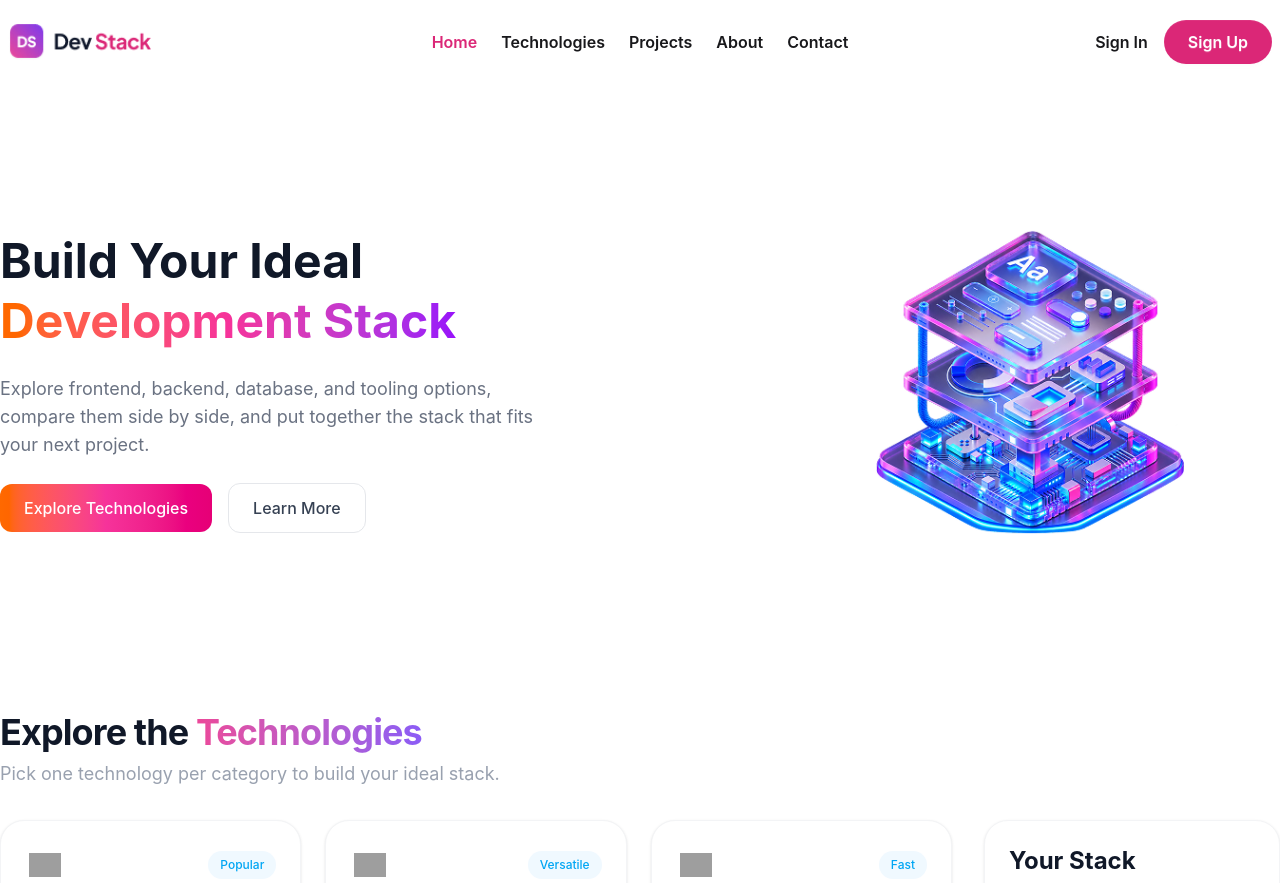
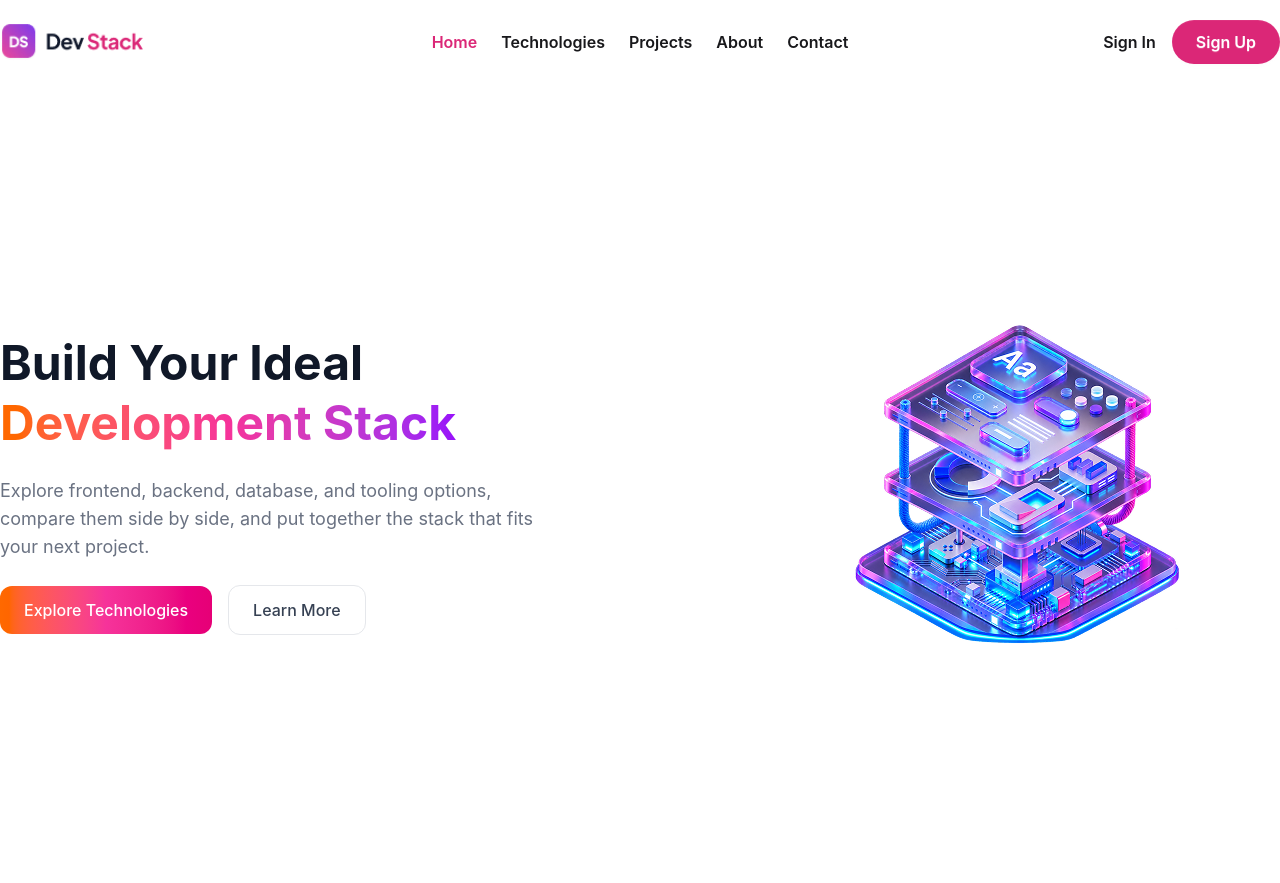
Before and after one commit to swarnabuilds/DevStack, a React (Vite) app: page / in a window 1280 px wide. Shown: the top 883 px of the page. Built offline with nearby package versions, Linux system fonts and the light colour scheme; grey boxes are pictures that could not be loaded.

Commit message:
btn dissable done

```diff
--- a/src/Componenets/Banner/Banner.tsx
+++ b/src/Componenets/Banner/Banner.tsx
@@ -2,8 +2,8 @@
 import bannerImg from '../../assets/banner-stack.png'
 const Banner = () => {
     return (
-<div className="container mx-auto py-12 px-4 md:px-0">
-  <div className="flex flex-col-reverse lg:flex-row justify-between items-center gap-10">
+<div className="container mx-auto px-4 md:px-0">
+  <div className="min-h-screen flex flex-col-reverse lg:flex-row justify-between items-center ">
 
     {/* Left Side Content */}
     <div className="max-w-[570px] text-left">
@@ -34,7 +34,7 @@ const Banner = () => {
     <img
       alt="Banner Image"
       src={bannerImg}
-      className="w-full max-w-[500px] object-contain"
+      className=" max-h-[700px] object-contain"
     />
 
   </div>
--- a/src/Componenets/Navbar/Nav.tsx
+++ b/src/Componenets/Navbar/Nav.tsx
@@ -2,8 +2,8 @@ import logo from '../../assets/logo-text.png';
 
 const Nav = () => {
     return (
-        <header className="sticky top-0 z-50 bg-white/90 backdrop-blur-md border-gray-100">
-            <div className="navbar container mx-auto py-4">
+        <header className="sticky top-0 z-50 bg-white/90 backdrop-blur-sm border-gray-100">
+            <div className="navbar container mx-auto px-4 md:px-0 py-4">
                 <div className="navbar-start">
                     <div className="dropdown">
                         <div tabIndex={0} role="button" className="btn btn-ghost lg:hidden">
@@ -13,7 +13,7 @@ const Nav = () => {
                         </div>
                         <ul
                             tabIndex={-1}
-                            className="menu menu-sm dropdown-content bg-base-100 rounded-box z-[1] mt-3 w-52 p-2 shadow">
+                            className="menu menu-sm dropdown-content bg-base-100 rounded-box z-[1] mt-3 w-52 shadow">
                             <li><a>Home</a></li>
                             <li><a>Technologies</a></li>
                             <li><a>Projects</a></li>
--- a/src/Componenets/Technologies/Technologies.tsx
+++ b/src/Componenets/Technologies/Technologies.tsx
@@ -14,22 +14,7 @@ const Technologies = ({ technologyPromise }:technologyProps) => {
     //for selected stack
     const [selectedStack, setSelectedStack] = useState<ITechnology[]>([])
     const handelAddToStack = (tech:ITechnology) =>{
-        //check already stack exist or not
-        const isExist = selectedStack.find(stack => stack.id === tech.id)
-        if (isExist) {
-            toast.error("Stack is already selected", {
-            position: "top-right",
-            autoClose: 5000,
-            hideProgressBar: false,
-            closeOnClick: false,
-            pauseOnHover: true,
-            draggable: true,
-            progress: undefined,
-            theme: "light",
-            transition: Bounce,
-            });
-        } else {
-            setSelectedStack([...selectedStack, tech]);
+     setSelectedStack([...selectedStack, tech]);
             toast.success("Added Your Stack", {
             position: "top-right",
             autoClose: 5000,
@@ -41,14 +26,24 @@ const Technologies = ({ technologyPromise }:technologyProps) => {
             theme: "light",
             transition: Bounce,
             });
-        }
 
     }
 
     //remove stack handel
     const handelRemoveStack = (id:number) => {
         const remainingStack = selectedStack.filter(stack => stack.id !== id);
-        setSelectedStack(remainingStack)
+        setSelectedStack(remainingStack);
+        toast('Remove Technology From Your Stack', {
+        position: "top-right",
+        autoClose: 5000,
+        hideProgressBar: false,
+        closeOnClick: false,
+        pauseOnHover: true,
+        draggable: true,
+        progress: undefined,
+        theme: "light",
+        transition: Bounce,
+        });
     }
 
     //remove all from stack
@@ -69,7 +64,7 @@ const Technologies = ({ technologyPromise }:technologyProps) => {
     return (
 
         <div className="container mx-auto">
-            <div className="px-4 md:px-0 py-8">
+            <div className="px-4 md:px-0 py-12 md:py-0">
                 <h2 className="text-3xl md:text-4xl font-bold text-gray-900 tracking-tight">
                     Explore the{" "}
                     <span className="bg-gradient-to-r from-[#EC4899] to-[#8B5CF6] bg-clip-text text-transparent">
@@ -81,7 +76,7 @@ const Technologies = ({ technologyPromise }:technologyProps) => {
                 </p>
             </div>
 
-           <div className="grid grid-cols-1 lg:grid-cols-12 gap-8 items-start">
+           <div className="grid grid-cols-1 lg:grid-cols-12 gap-8 items-start py-8">
             {/* //left content  */}
             <div className="lg:col-span-9">
                 <div className="grid grid-cols-1 md:grid-cols-2 lg:grid-cols-3 gap-6">
@@ -90,6 +85,7 @@ const Technologies = ({ technologyPromise }:technologyProps) => {
                     key={tech.id}
                     tech={tech}
                     handelAddToStack={handelAddToStack}
+                    selectedStack={selectedStack}
                     />
                 ))}
                 </div>
@@ -97,7 +93,7 @@ const Technologies = ({ technologyPromise }:technologyProps) => {
 
 
             {/* //right content  */}
-            <div className="lg:col-span-3 border border-gray-100 rounded-3xl p-6 bg-white shadow-sm sticky top-24">
+            <div className="lg:col-span-3 border border-gray-100 rounded-3xl p-6 bg-white shadow-sm">
                 <div className="mb-6">
                     <h3 className="text-2xl font-bold text-gray-900">Your Stack</h3>
                     <p className="text-gray-400 font-normal text-sm mt-1">
--- a/src/Componenets/Technology/Technology.tsx
+++ b/src/Componenets/Technology/Technology.tsx
@@ -4,9 +4,12 @@ import { MdOutlineStar } from "react-icons/md";
 interface ITechProps{
     tech: ITechnology
     handelAddToStack:(tech:ITechnology)=>void
+    selectedStack: ITechnology[]
 }
-const Technology = ({ tech, handelAddToStack }:ITechProps) => {
+const Technology = ({ tech, handelAddToStack, selectedStack }:ITechProps) => {
     const {name, category, description, icon, rating, difficulty, badge} = tech
+
+    const isSelected = selectedStack.some((item) => item.id === tech.id);
     return (
         <div className="border border-gray-100 rounded-3xl p-6 bg-white shadow-sm hover:shadow-md transition-shadow flex flex-col justify-between h-full">
               <div>
@@ -36,10 +39,16 @@ const Technology = ({ tech, handelAddToStack }:ITechProps) => {
                     <span className="text-yellow-400"><MdOutlineStar /></span> {rating}
                   </span>
                 </div>
-                <button
-                onClick={()=> handelAddToStack(tech)}
-                className="w-full bg-[#0F172A] text-white py-3 rounded-xl text-sm font-semibold hover:bg-slate-800 transition-colors">
-                  Add to Stack
+               <button
+                  disabled={isSelected}
+                  onClick={() => handelAddToStack(tech)}
+                  className={`w-full py-3 rounded-xl text-sm font-semibold transition-colors cursor-pointer ${
+                    isSelected
+                      ? "bg-pink-100 text-[#EC4899] cursor-not-allowed"
+                      : "bg-[#0F172A] text-white hover:bg-slate-800"
+                  }`}
+                >
+                  {isSelected ? "Added to Stack" : "Add to Stack"}
                 </button>
               </div>
         </div>
```
